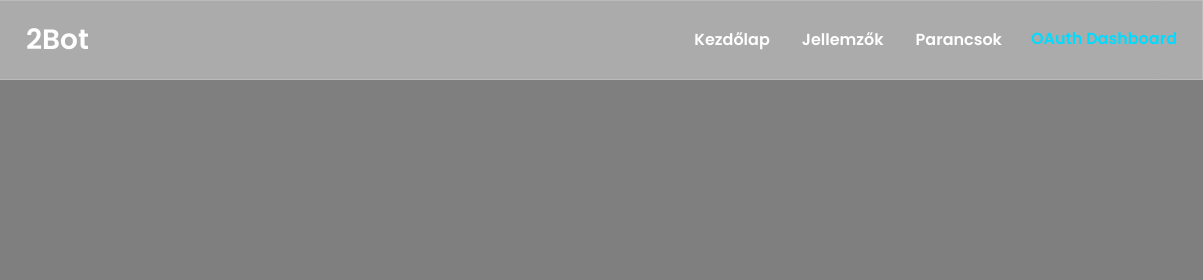
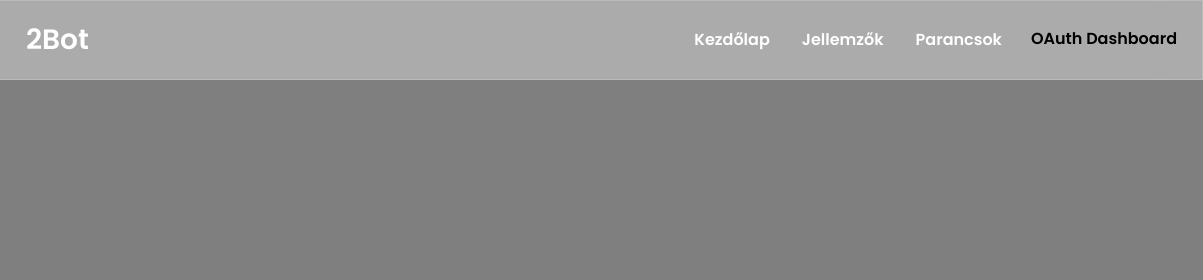
Before and after one commit to PoorLaszlo/2Bot, a website: page views/index.html in a window 1280 px wide. In both pictures the pointer is over the link "OAuth Dashboard". Shown: the top 280 px of the page, 77-1280 px from the left. Drawn offline with nearby package versions, Linux system fonts and the light colour scheme; no server answers; files whose address does not match are found by name; a web font is replaced by a local one.

Commit message:
Update index.html

```diff
--- a/views/index.html
+++ b/views/index.html
@@ -503,7 +503,7 @@
     }
 
     .btn:hover {
-      color: rgb(0, 220, 255);
+      color: black;
       transition: 0.5s;
     }
   </style>
```
